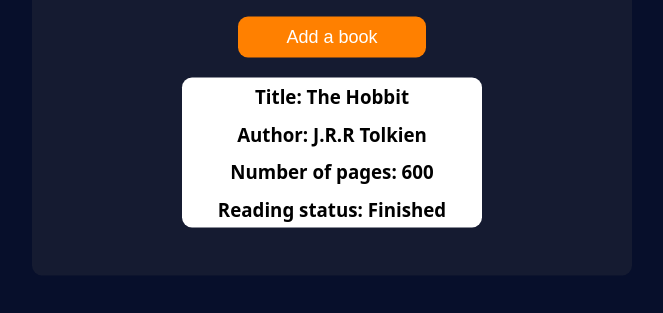
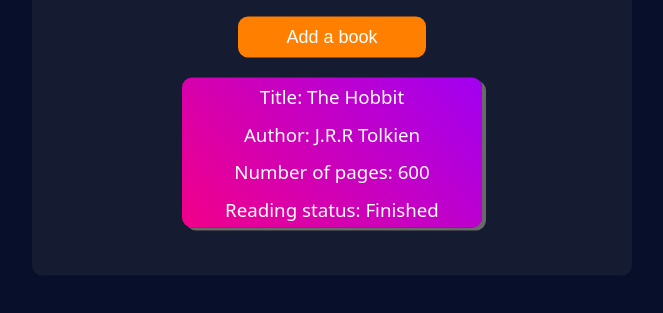
Before and after one commit to jmolinski04/library-project, a plain HTML site: page index.html in a window 1280 px wide. Both pictures are taken after a click on the button "Add a book". Shown: the part 365-678 px from the top of the page, without its empty margins (308-971 px from the left). Drawn offline with Linux system fonts and the light colour scheme.

Commit message:
card styling adjustments

```diff
--- a/styles.css
+++ b/styles.css
@@ -10,6 +10,8 @@
   --bg-sec-clr: #151b31;
   --btn-clr: #ff8000;
   --btn-hvr-clr: #ff9900;
+  --card-bg-clr: #f20089;
+  --card-sec-bg-clr: #a100f2;
 }
 
 body {
@@ -59,14 +61,22 @@ p {
 }
 
 .card {
-  background-color: #fff;
+  background: linear-gradient(
+    45deg,
+    var(--card-bg-clr),
+    var(--card-sec-bg-clr)
+  );
   width: 300px;
   min-height: 150px;
   border-radius: 10px;
-  color: #000;
-  font-weight: 300;
+  color: var(--main-txt-clr);
   display: grid;
   place-items: center;
+  box-shadow: 4px 3px rgb(105, 105, 105);
+}
+
+.card h3 {
+  font-weight: 400;
 }
 
 .book-list {
```
